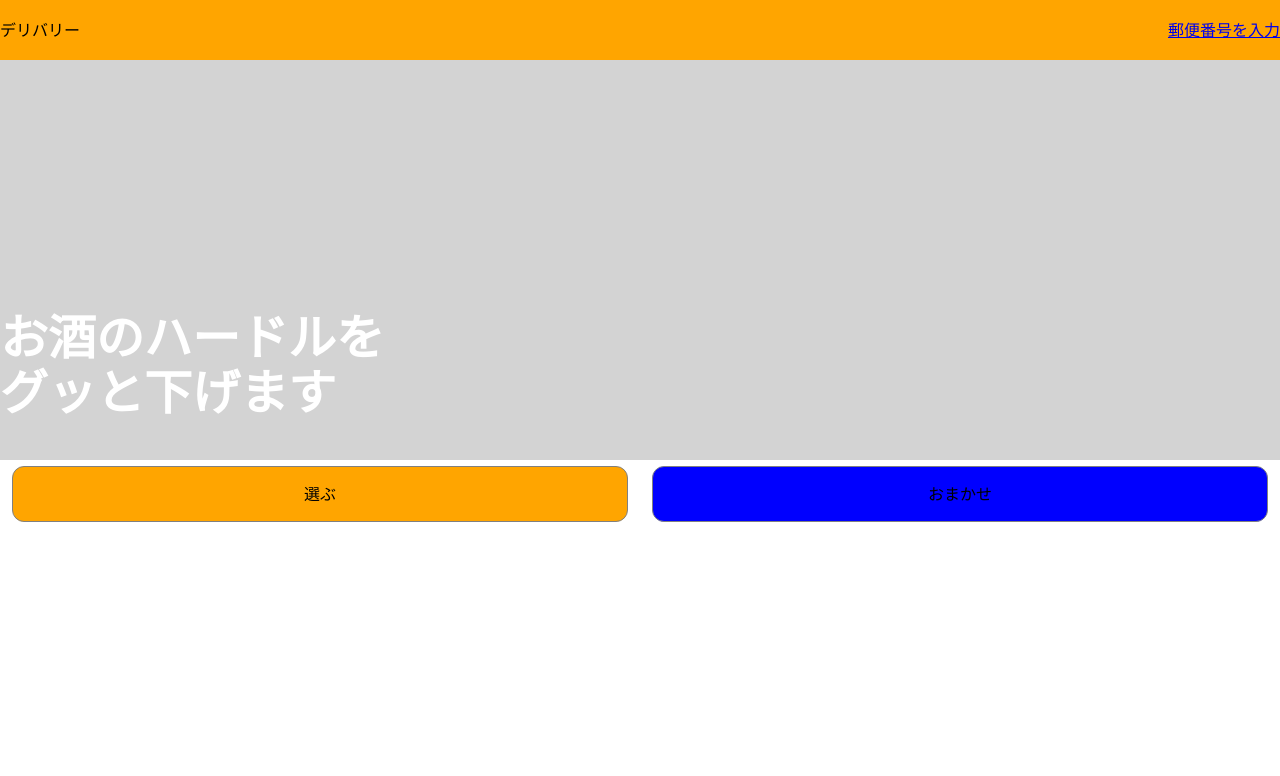
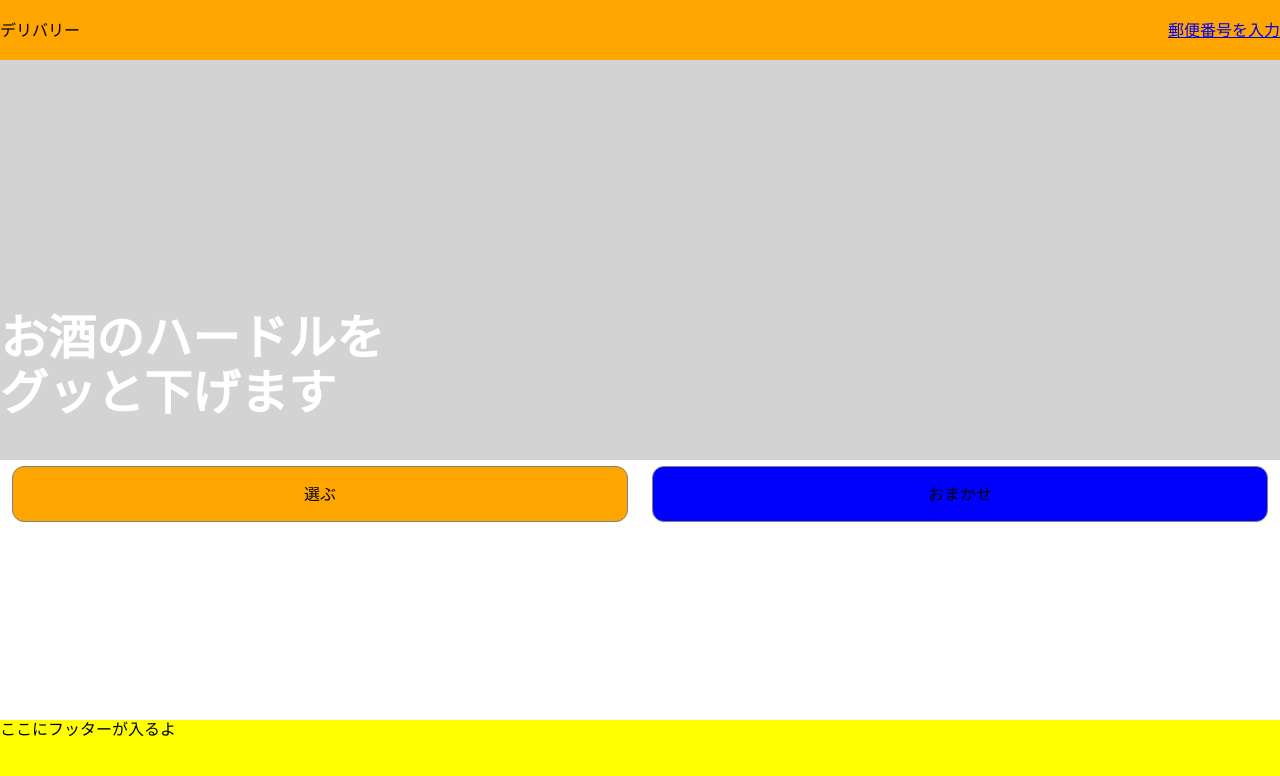
Before and after one commit to MaxfieldWalker/carol, a React app: page / in a window 1280 px wide. Shown: the top 776 px of the page. Built offline with nearby package versions, Linux system fonts and the light colour scheme.

Commit message:
Add app footer

```diff
--- /dev/null
+++ b/src/components/organisms/appFooter.tsx
@@ -0,0 +1,18 @@
+import * as React from "react";
+import styled from "styled-components";
+import { Color } from "../theme";
+
+const Wrapper = styled.footer`
+  bottom: 0;
+  height: 5em;
+  position: absolute;
+  width: 100vw;
+  height: 80px;
+  background-color: ${Color.yellow};
+`;
+
+export default class AppFooter extends React.Component {
+  render() {
+    return <Wrapper>ここにフッターが入るよ</Wrapper>;
+  }
+}
--- a/src/screens/mainScreen.tsx
+++ b/src/screens/mainScreen.tsx
@@ -3,6 +3,7 @@ import { AppHeader } from "../components/organisms/appHeader";
 import { HeroImage } from "../components/organisms/heroImage";
 import styled from "styled-components";
 import { UIButton } from "../components/atoms/buttons";
+import AppFooter from "../components/organisms/appFooter";
 
 const ButtonWrapper = styled.div`
   display: flex;
@@ -27,6 +28,7 @@ export class MainScreen extends React.Component {
             おまかせ
           </UIButton>
         </ButtonWrapper>
+        <AppFooter />
       </div>
     );
   }
--- a/src/styles.scss
+++ b/src/styles.scss
@@ -16,3 +16,12 @@ p {
   font-family: -apple-system, BlinkMacSystemFont, "Helvetica Neue", "Segoe UI",
     sans-serif;
 }
+
+html {
+  min-height: 100%;
+  position: relative;
+}
+
+body {
+  margin-bottom: 80px;
+}
```
